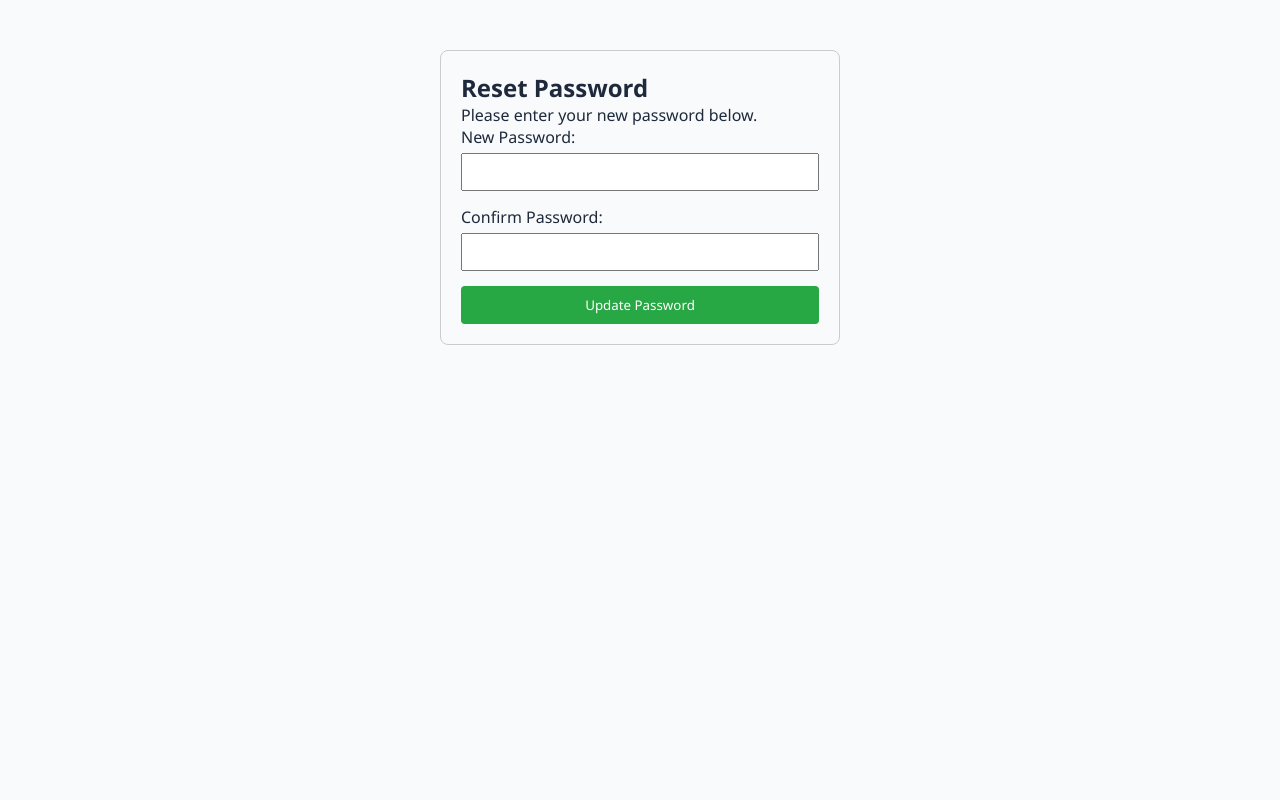
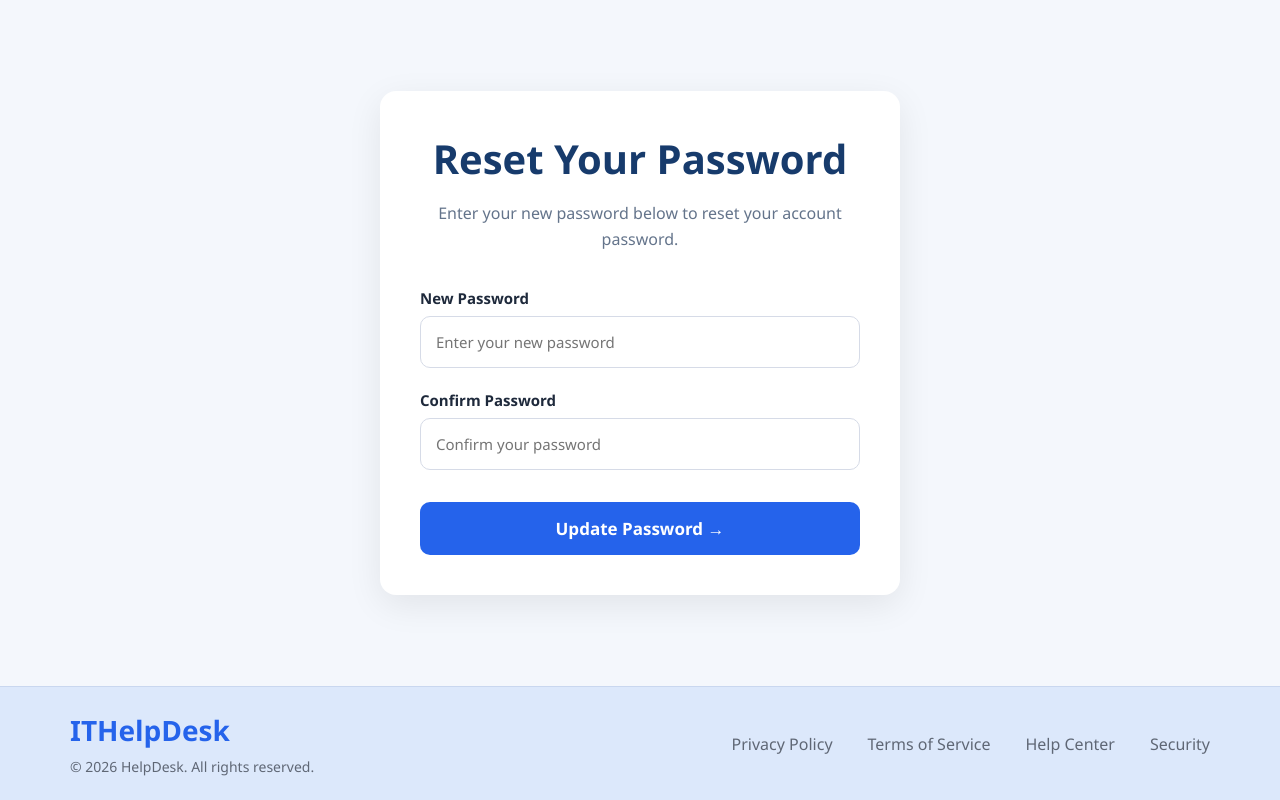
Before and after one commit to halaswedd/InternShip, a React app in the folder frontend/frontend/: page /reset-password in a window 1280 px wide. Built offline with nearby package versions, Linux system fonts and the light colour scheme; the HTML template or start-up script is replaced by a standard one.

Commit message:
css of reset page

```diff
--- /dev/null
+++ b/frontend/frontend/src/pages/ResetPassword.css
@@ -0,0 +1,166 @@
+.reset-page {
+  min-height: 100vh;
+  display: flex;
+  flex-direction: column;
+  background: #f4f7fc;
+}
+
+.reset-content {
+  flex: 1;
+  display: flex;
+  justify-content: center;
+  align-items: center;
+  padding: 60px 20px;
+}
+
+.reset-card {
+  width: 100%;
+  max-width: 520px;
+  background: #ffffff;
+  border-radius: 16px;
+  padding: 40px;
+  box-shadow: 0 10px 35px rgba(0, 0, 0, 0.08);
+}
+
+.reset-card h2 {
+  text-align: center;
+  color: #173b6c;
+  font-size: 40px;
+  margin-bottom: 15px;
+}
+
+.subtitle {
+  text-align: center;
+  color: #64748b;
+  line-height: 1.6;
+  margin-bottom: 35px;
+  font-size: 16px;
+}
+
+.success-msg {
+  background: #dcfce7;
+  color: #166534;
+  padding: 12px;
+  border-radius: 8px;
+  margin-bottom: 20px;
+  text-align: center;
+}
+
+.error-msg {
+  background: #fee2e2;
+  color: #b91c1c;
+  padding: 12px;
+  border-radius: 8px;
+  margin-bottom: 20px;
+  text-align: center;
+}
+
+.form-group {
+  margin-bottom: 22px;
+}
+
+.form-group label {
+  display: block;
+  margin-bottom: 8px;
+  color: #1e293b;
+  font-weight: 600;
+  font-size: 15px;
+}
+
+.form-group input {
+  width: 100%;
+  box-sizing: border-box;
+  padding: 15px;
+  border: 1px solid #d6dbe7;
+  border-radius: 10px;
+  font-size: 15px;
+  transition: 0.3s;
+  outline: none;
+}
+
+.form-group input:focus {
+  border-color: #2563eb;
+  box-shadow: 0 0 0 4px rgba(37, 99, 235, 0.12);
+}
+
+button {
+  width: 100%;
+  margin-top: 10px;
+  padding: 15px;
+  background: #2563eb;
+  color: white;
+  border: none;
+  border-radius: 10px;
+  font-size: 17px;
+  font-weight: 600;
+  cursor: pointer;
+  transition: 0.3s;
+}
+
+button:hover {
+  background: #1d4ed8;
+}
+
+button:disabled {
+  background: #94a3b8;
+  cursor: not-allowed;
+}
+
+.reset-footer {
+  background: #dce8fb;
+  border-top: 1px solid #c9d7ef;
+  padding: 24px 70px;
+  display: flex;
+  justify-content: space-between;
+  align-items: center;
+}
+
+.footer-left h3 {
+  color: #2563eb;
+  margin: 0;
+  font-size: 28px;
+}
+
+.footer-left p {
+  margin-top: 8px;
+  color: #5f6775;
+  font-size: 14px;
+}
+
+.footer-links {
+  display: flex;
+  gap: 35px;
+}
+
+.footer-links a {
+  color: #5f6775;
+  text-decoration: none;
+  transition: 0.3s;
+}
+
+.footer-links a:hover {
+  color: #2563eb;
+}
+
+@media (max-width: 768px) {
+  .reset-card {
+    padding: 30px 25px;
+  }
+
+  .reset-card h2 {
+    font-size: 30px;
+  }
+
+  .reset-footer {
+    flex-direction: column;
+    gap: 18px;
+    text-align: center;
+    padding: 25px;
+  }
+
+  .footer-links {
+    flex-wrap: wrap;
+    justify-content: center;
+    gap: 18px;
+  }
+}
--- a/frontend/frontend/src/pages/ResetPassword.jsx
+++ b/frontend/frontend/src/pages/ResetPassword.jsx
@@ -1,22 +1,23 @@
 import { useState } from "react";
-import { useSearchParams, useNavigate } from 'react-router-dom';
+import { useSearchParams, useNavigate } from "react-router-dom";
+import "./ResetPassword.css";
 
 const ResetPassword = () => {
   const [searchParams] = useSearchParams();
   const navigate = useNavigate();
-  const token = searchParams.get('token');
+  const token = searchParams.get("token");
 
-  const [password, setPassword] = useState('');
-  const [confirmPassword, setConfirmPassword] = useState('');
-  const [message, setMessage] = useState('');
-  const [error, setError] = useState('');
+  const [password, setPassword] = useState("");
+  const [confirmPassword, setConfirmPassword] = useState("");
+  const [message, setMessage] = useState("");
+  const [error, setError] = useState("");
   const [loading, setLoading] = useState(false);
 
   const handleSubmit = async (e) => {
     e.preventDefault();
     setLoading(true);
-    setMessage('');
-    setError('');
+    setMessage("");
+    setError("");
 
     if (password !== confirmPassword) {
       setError("Passwords do not match!");
@@ -31,66 +32,92 @@ const ResetPassword = () => {
     }
 
     try {
-      // Replace with your actual backend URL
-      const response = await fetch("http://localhost/InternShip/backend/reset_password.php", {
-        method: 'POST',
-        headers: { 'Content-Type': 'application/json' },
+      const response = await fetch(
+        "http://localhost/InternShip/backend/reset_password.php",
+        {
+          method: "POST",
+          headers: {
+            "Content-Type": "application/json",
+          },
           body: JSON.stringify({ token, password }),
-      });
+        }
+      );
 
       const data = await response.json();
+
       if (data.success) {
         setMessage(data.message);
+
         setTimeout(() => {
-          navigate('/login');
+          navigate("/login");
         }, 3000);
       } else {
         setError(data.message);
       }
-    }catch (err) {
+    } catch (err) {
       console.error(err);
       setError(err.message || "Something went wrong. Please try again.");
-
     } finally {
       setLoading(false);
     }
   };
 
   return (
-    <div style={{ maxWidth: '400px', margin: '50px auto', padding: '20px', border: '1px solid #ccc', borderRadius: '8px' }}>
-      <h2>Reset Password</h2>
-      <p>Please enter your new password below.</p>
+    <div className="reset-page">
+      <div className="reset-content">
+        <div className="reset-card">
+          <h2>Reset Your Password</h2>
 
-      {message && <p style={{ color: 'green' }}>{message}</p>}
-      {error && <p style={{ color: 'red' }}>{error}</p>}
+          <p className="subtitle">
+            Enter your new password below to reset your account password.
+          </p>
+
+          {message && <div className="success-msg">{message}</div>}
+          {error && <div className="error-msg">{error}</div>}
 
           <form onSubmit={handleSubmit}>
-        <div style={{ marginBottom: '15px' }}>
-          <label>New Password:</label>
+            <div className="form-group">
+              <label>New Password</label>
               <input
                 type="password"
+                placeholder="Enter your new password"
                 value={password}
                 onChange={(e) => setPassword(e.target.value)}
                 required
-            style={{ width: '100%', padding: '8px', marginTop: '5px' }}
               />
             </div>
 
-        <div style={{ marginBottom: '15px' }}>
-          <label>Confirm Password:</label>
+            <div className="form-group">
+              <label>Confirm Password</label>
               <input
                 type="password"
+                placeholder="Confirm your password"
                 value={confirmPassword}
                 onChange={(e) => setConfirmPassword(e.target.value)}
                 required
-            style={{ width: '100%', padding: '8px', marginTop: '5px' }}
               />
             </div>
 
-        <button type="submit" disabled={loading} style={{ width: '100%', padding: '10px', background: '#28a745', color: 'white', border: 'none', borderRadius: '4px', cursor: 'pointer' }}>
-          {loading ? 'Updating...' : 'Update Password'}
+            <button type="submit" disabled={loading}>
+              {loading ? "Updating..." : "Update Password →"}
             </button>
           </form>
+        </div>
+      </div>
+
+      <footer className="reset-footer">
+        <div className="footer-left">
+          <h3>ITHelpDesk</h3>
+          <p>© 2026 HelpDesk. All rights reserved.</p>
+        </div>
+
+        <div className="footer-links">
+          <a href="#">Privacy Policy</a>
+          <a href="#">Terms of Service</a>
+          <a href="#">Help Center</a>
+          <a href="#">Security</a>
+        </div>
+      </footer>
     </div>
   );
 };
```
Also changed, not shown: 1 other file (tests, documents, lock files or other folders). Lines whose indentation alone changed are shown as unchanged.
